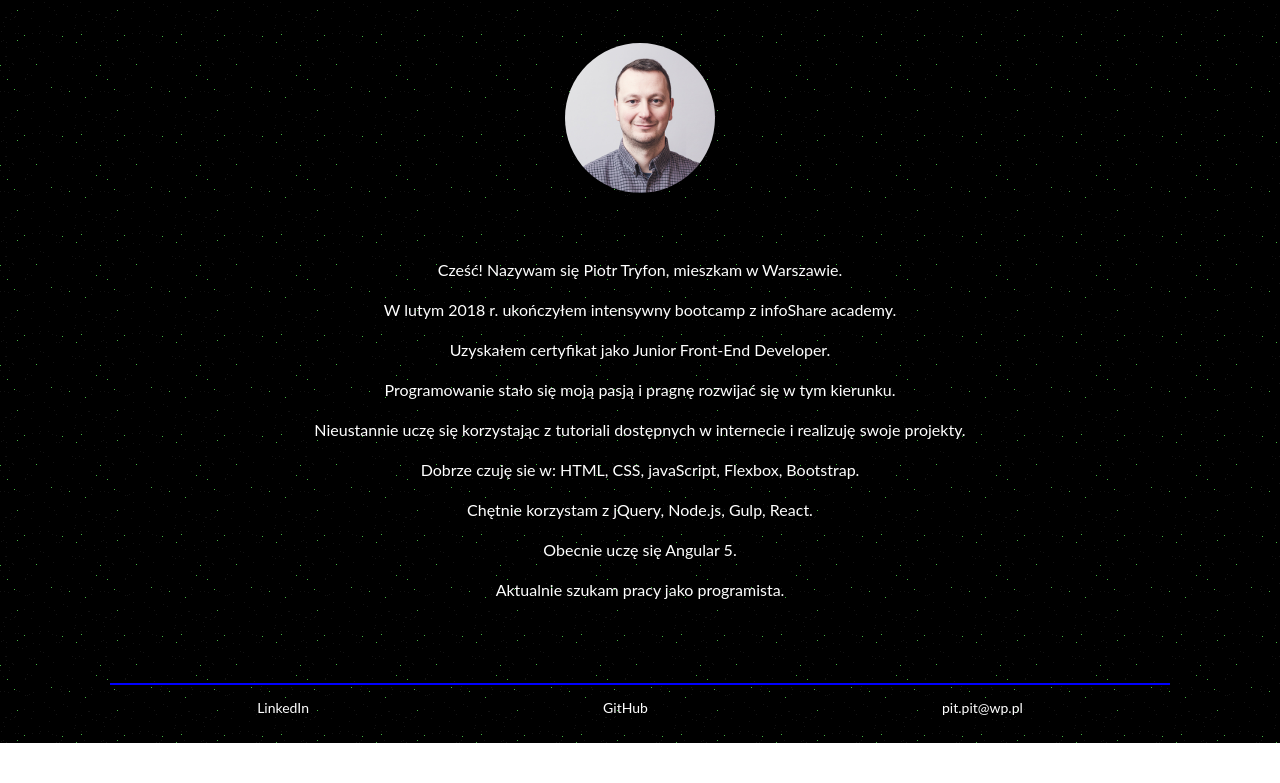
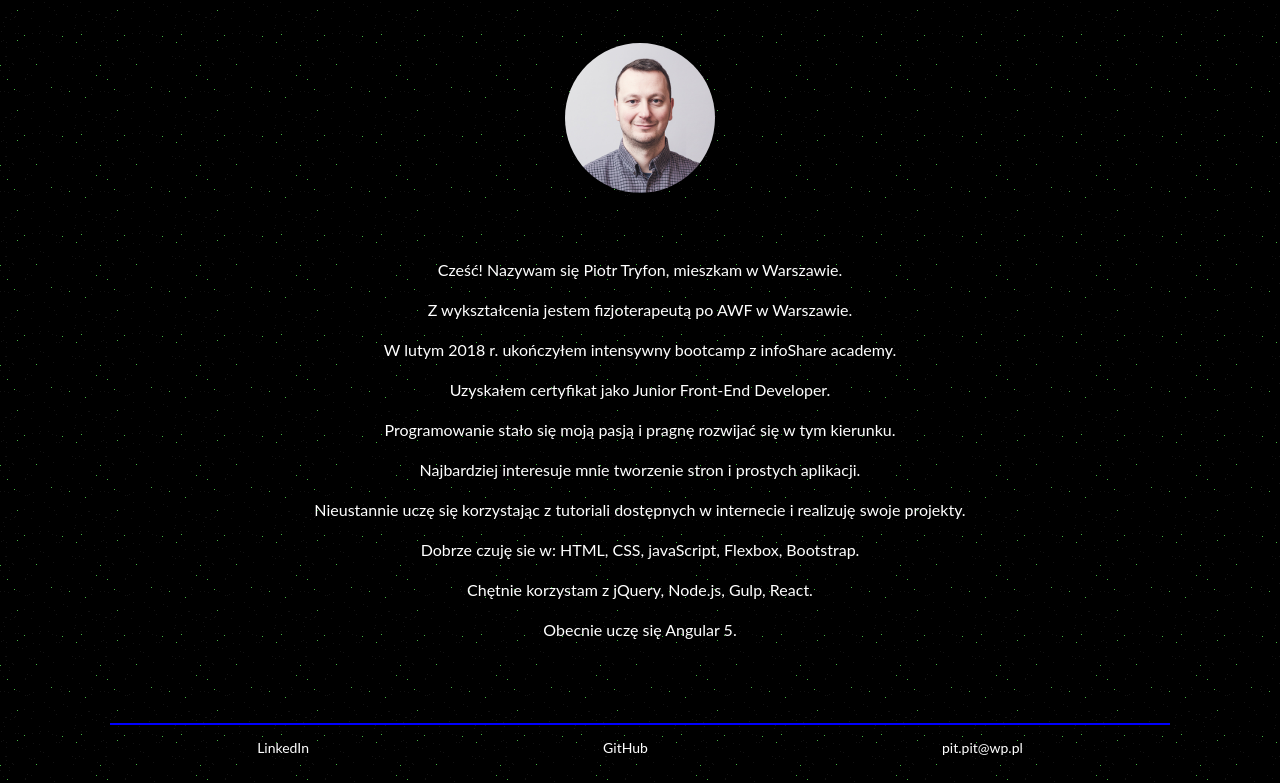
Before and after one commit to piotryfon/portfolio, a plain HTML site: page index.html in a window 1280 px wide. Shown: the part 63-846 px from the top of the page. Before the commit the page ends 806 px from the top, so only its background shows below. Drawn offline with nearby package versions, Linux system fonts and the light colour scheme.

Commit message:
zmiany w article w main index.html

```diff
--- a/index.html
+++ b/index.html
@@ -59,14 +59,15 @@
 
             <article>
                 <p>Cześć! Nazywam się Piotr Tryfon, mieszkam w Warszawie.</p>
+                <p>Z wykształcenia jestem fizjoterapeutą po AWF w Warszawie.</p>
                 <p>W lutym 2018 r. ukończyłem intensywny bootcamp z infoShare academy.</p>
                 <p>Uzyskałem certyfikat jako Junior Front-End Developer.</p>
                 <p>Programowanie stało się moją pasją i pragnę rozwijać się w tym kierunku.</p>
+                <p>Najbardziej interesuje mnie tworzenie stron i prostych aplikacji.</p>
                 <p>Nieustannie uczę się korzystając z tutoriali dostępnych w internecie i realizuję swoje projekty.</p>
                 <p>Dobrze czuję sie w: HTML, CSS, javaScript, Flexbox, Bootstrap.</p>
                 <p>Chętnie korzystam z jQuery, Node.js, Gulp, React.</p>
                 <p>Obecnie uczę się Angular 5.</p>
-                <p>Aktualnie szukam pracy jako programista.</p>
             </article>
 
             <footer class="flex-container">
```
